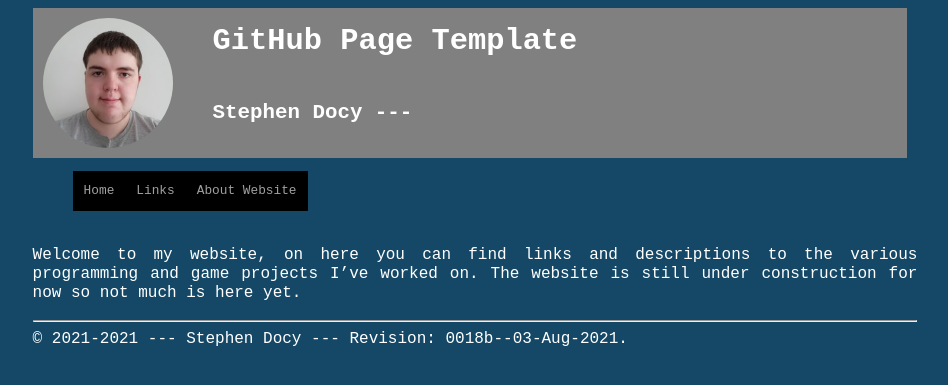
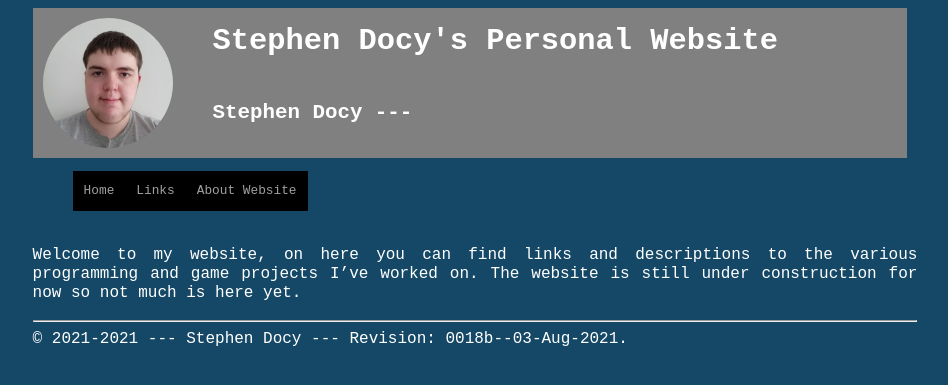
Before and after one commit to sdocy503/sdocy503.github.io, a Jekyll site: the page built from index.md, in a window 1280 px wide. Shown: the top 385 px of the page, without its empty margins (165-1113 px from the left). Built offline with Jekyll 4.4.1, drawn with Linux system fonts in a browser that asks for light colours.

Commit message:
Updated website title

```diff
--- a/_config.yml
+++ b/_config.yml
@@ -13,7 +13,7 @@ navbarlinks:
   link:      "/LINKS/"
 - navbar:    "About Website"
   link:      "/ABOUT/"
-title:       "GitHub Page Template"
+title:       "Stephen Docy's Personal Website"
 lang:        "en-US"
 author:      "Stephen Docy"
 address:     ""
```
